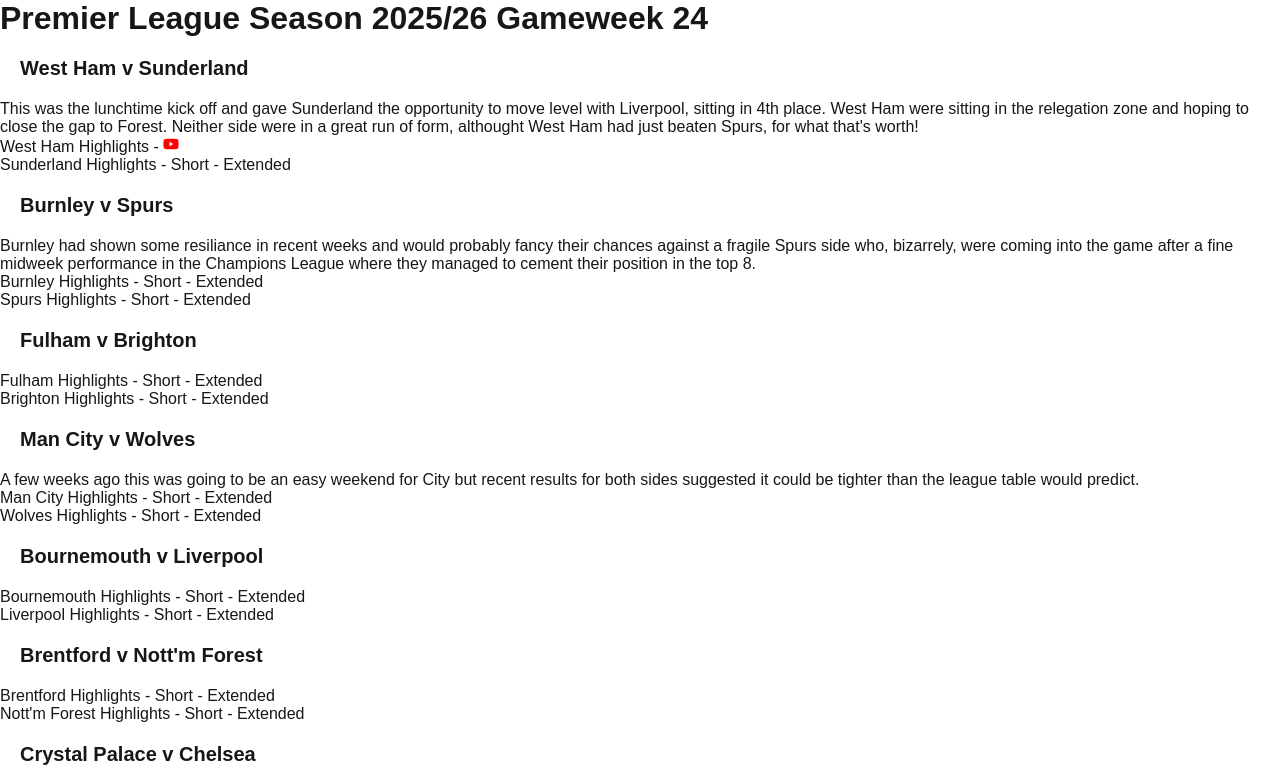
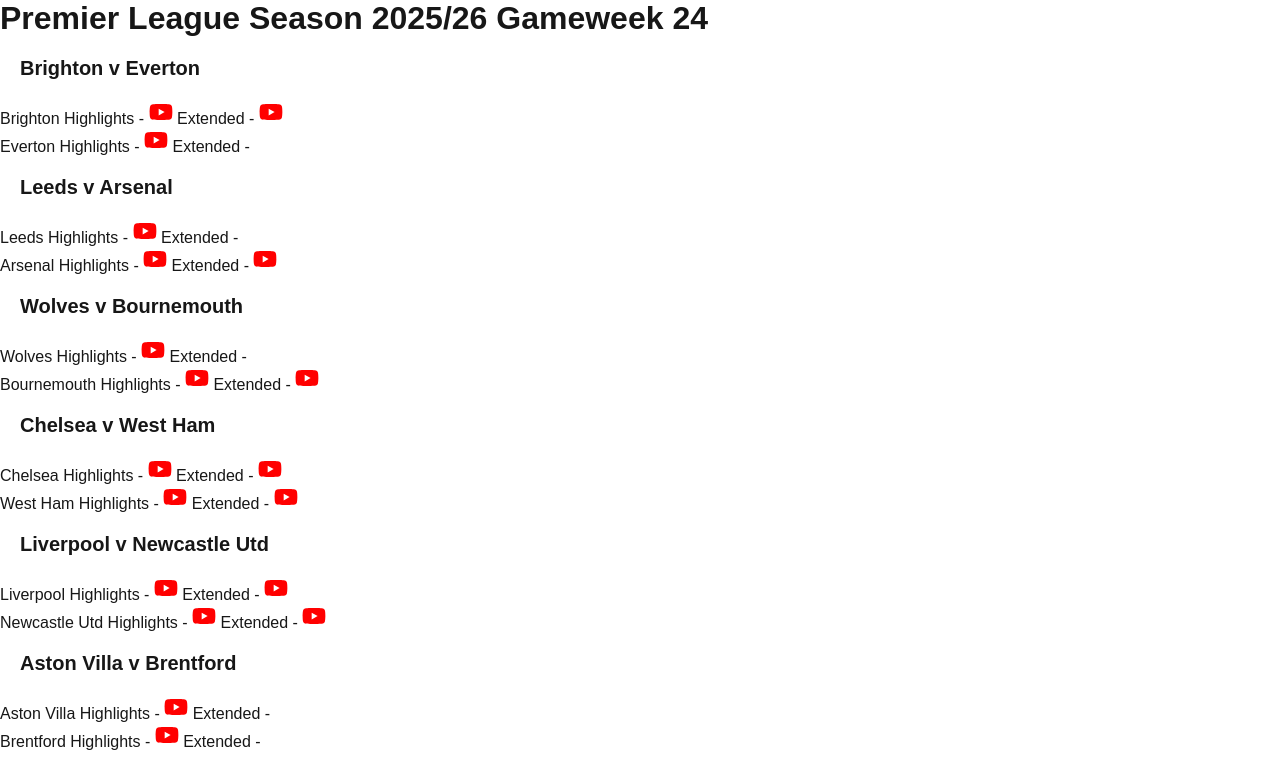
Before and after one commit to wisechimp/sporting-hilites, a Next.js app: page /football/premier-league/2025-26/matchweek-24 in a window 1280 px wide. Shown: the top 772 px of the page. Built offline with nearby package versions, Linux system fonts and the light colour scheme.

Commit message:
feat: Finishing off the Match 24 Youtube Links

```diff
--- a/src/app/football/premier-league/2025-26/matchweek-24/page.mdx
+++ b/src/app/football/premier-league/2025-26/matchweek-24/page.mdx
@@ -3,154 +3,148 @@
 export const metadata = {
   title: "Premier League Season 2025/26 Gameweek 24",
   shortTitle: " Matchweek 24",
-  publishedAt: "2026-01-31T00:00:00Z",
+  publishedAt: "2026-01-02T00:00:00Z",
   summary: "Matchweek 24.",
 };
 
 # {metadata.title}
 
 export const matchOne = {
-  teamOne: "West Ham",
-  teamOneShortLink: "nJcoHfx6q34",
-  teamOneLongLink: "",
-  teamTwo: "Sunderland",
-  teamTwoShortLink: "",
+  teamOne: "Brighton",
+  teamOneShortLink: "veINvp8ReOM",
+  teamOneLongLink: "etouMe0JVF0",
+  teamTwo: "Everton",
+  teamTwoShortLink: "hUtYodUv3fk",
   teamTwoLongLink: "",
 };
 
 ## {matchOne.teamOne} v {matchOne.teamTwo}
 
-This was the lunchtime kick off and gave Sunderland the opportunity to move level with Liverpool, sitting in 4th place. West Ham were sitting in the relegation zone and hoping to close the gap to Forest. Neither side were in a great run of form, althought West Ham had just beaten Spurs, for what that's worth!
-
-- {matchOne.teamOne} Highlights - <YoutubeLink videoCode={matchOne.teamOneShortLink} />
-- {matchOne.teamTwo} Highlights - Short - Extended
+- {matchOne.teamOne} Highlights - <YoutubeLink videoCode={matchOne.teamOneShortLink} /> Extended - <YoutubeLink videoCode={matchOne.teamOneLongLink} />
+- {matchOne.teamTwo} Highlights - <YoutubeLink videoCode={matchOne.teamTwoShortLink} /> Extended - <YoutubeLink videoCode={matchOne.teamTwoLongLink} />
 
 export const matchTwo = {
-  teamOne: "Burnley",
-  teamOneShortLink: "",
+  teamOne: "Leeds",
+  teamOneShortLink: "NhbOEb3iBQo",
   teamOneLongLink: "",
-  teamTwo: "Spurs",
-  teamTwoShortLink: "",
-  teamTwoLongLink: "",
+  teamTwo: "Arsenal",
+  teamTwoShortLink: "AEXSZGUBETg",
+  teamTwoLongLink: "oPayPQGNqy8",
 };
 
 ## {matchTwo.teamOne} v {matchTwo.teamTwo}
 
-Burnley had shown some resiliance in recent weeks and would probably fancy their chances against a fragile Spurs side who, bizarrely, were coming into the game after a fine midweek performance in the Champions League where they managed to cement their position in the top 8.
-
-- {matchTwo.teamOne} Highlights - Short - Extended
-- {matchTwo.teamTwo} Highlights - Short - Extended
+- {matchTwo.teamOne} Highlights - <YoutubeLink videoCode={matchTwo.teamOneShortLink} /> Extended - <YoutubeLink videoCode={matchTwo.teamOneLongLink} />
+- {matchTwo.teamTwo} Highlights - <YoutubeLink videoCode={matchTwo.teamTwoShortLink} /> Extended - <YoutubeLink videoCode={matchTwo.teamTwoLongLink} />
 
 export const matchThree = {
-  teamOne: "Fulham",
-  teamOneShortLink: "",
+  teamOne: "Wolves",
+  teamOneShortLink: "ND_DnlhiD2o",
   teamOneLongLink: "",
-  teamTwo: "Brighton",
-  teamTwoShortLink: "",
-  teamTwoLongLink: "",
+  teamTwo: "Bournemouth",
+  teamTwoShortLink: "xirDY-_WML0",
+  teamTwoLongLink: "_jKb_OmSF9o",
 };
 
 ## {matchThree.teamOne} v {matchThree.teamTwo}
 
-- {matchThree.teamOne} Highlights - Short - Extended
-- {matchThree.teamTwo} Highlights - Short - Extended
+- {matchThree.teamOne} Highlights - <YoutubeLink videoCode={matchThree.teamOneShortLink} /> Extended - <YoutubeLink videoCode={matchThree.teamOneLongLink} />
+- {matchThree.teamTwo} Highlights - <YoutubeLink videoCode={matchThree.teamTwoShortLink} /> Extended - <YoutubeLink videoCode={matchThree.teamTwoLongLink} />
 
 export const matchFour = {
-  teamOne: "Man City",
-  teamOneShortLink: "",
-  teamOneLongLink: "",
-  teamTwo: "Wolves",
-  teamTwoShortLink: "",
-  teamTwoLongLink: "",
+  teamOne: "Chelsea",
+  teamOneShortLink: "pGu6y035sZk",
+  teamOneLongLink: "g9O3_QlnXh8",
+  teamTwo: "West Ham",
+  teamTwoShortLink: "wvLOjRb10sQ",
+  teamTwoLongLink: "r6zLNRsSYt8",
 };
 
 ## {matchFour.teamOne} v {matchFour.teamTwo}
 
-A few weeks ago this was going to be an easy weekend for City but recent results for both sides suggested it could be tighter than the league table would predict.
-
-- {matchFour.teamOne} Highlights - Short - Extended
-- {matchFour.teamTwo} Highlights - Short - Extended
+- {matchFour.teamOne} Highlights - <YoutubeLink videoCode={matchFour.teamOneShortLink} /> Extended - <YoutubeLink videoCode={matchFour.teamOneLongLink} />
+- {matchFour.teamTwo} Highlights - <YoutubeLink videoCode={matchFour.teamTwoShortLink} /> Extended - <YoutubeLink videoCode={matchFour.teamTwoLongLink} />
 
 export const matchFive = {
-  teamOne: "Bournemouth",
-  teamOneShortLink: "",
-  teamOneLongLink: "",
-  teamTwo: "Liverpool",
-  teamTwoShortLink: "",
-  teamTwoLongLink: "",
+  teamOne: "Liverpool",
+  teamOneShortLink: "j9HqJXp0KjA",
+  teamOneLongLink: "SV88XvZMMqI",
+  teamTwo: "Newcastle Utd",
+  teamTwoShortLink: "CO0AIP8h5A8",
+  teamTwoLongLink: "ujyx1bN4COo",
 };
 
 ## {matchFive.teamOne} v {matchFive.teamTwo}
 
-- {matchFive.teamOne} Highlights - Short - Extended
-- {matchFive.teamTwo} Highlights - Short - Extended
+- {matchFive.teamOne} Highlights - <YoutubeLink videoCode={matchFive.teamOneShortLink} /> Extended - <YoutubeLink videoCode={matchFive.teamOneLongLink} />
+- {matchFive.teamTwo} Highlights - <YoutubeLink videoCode={matchFive.teamTwoShortLink} /> Extended - <YoutubeLink videoCode={matchFive.teamTwoLongLink} />
 
 export const matchSix = {
-  teamOne: "Brentford",
-  teamOneShortLink: "",
+  teamOne: "Aston Villa",
+  teamOneShortLink: "JLQWb5hC7Mw",
   teamOneLongLink: "",
-  teamTwo: "Nott'm Forest",
-  teamTwoShortLink: "",
+  teamTwo: "Brentford",
+  teamTwoShortLink: "OsHAMHhdpNo",
   teamTwoLongLink: "",
 };
 
 ## {matchSix.teamOne} v {matchSix.teamTwo}
 
-- {matchSix.teamOne} Highlights - Short - Extended
-- {matchSix.teamTwo} Highlights - Short - Extended
+- {matchSix.teamOne} Highlights - <YoutubeLink videoCode={matchSix.teamOneShortLink} /> Extended - <YoutubeLink videoCode={matchSix.teamOneLongLink} />
+- {matchSix.teamTwo} Highlights - <YoutubeLink videoCode={matchSix.teamTwoShortLink} /> Extended - <YoutubeLink videoCode={matchSix.teamTwoLongLink} />
 
 export const matchSeven = {
-  teamOne: "Crystal Palace",
-  teamOneShortLink: "",
-  teamOneLongLink: "",
-  teamTwo: "Chelsea",
-  teamTwoShortLink: "",
+  teamOne: "Man Utd",
+  teamOneShortLink: "gqzFnG4ue50",
+  teamOneLongLink: "1o4FnHp5HUE",
+  teamTwo: "Fulham",
+  teamTwoShortLink: "pTlI5H4P8sc",
   teamTwoLongLink: "",
 };
 
 ## {matchSeven.teamOne} v {matchSeven.teamTwo}
 
-- {matchSeven.teamOne} Highlights - Short - Extended
-- {matchSeven.teamTwo} Highlights - Short - Extended
+- {matchSeven.teamOne} Highlights - <YoutubeLink videoCode={matchSeven.teamOneShortLink} /> Extended - <YoutubeLink videoCode={matchSeven.teamOneLongLink} />
+- {matchSeven.teamTwo} Highlights - <YoutubeLink videoCode={matchSeven.teamTwoShortLink} /> Extended - <YoutubeLink videoCode={matchSeven.teamTwoLongLink} />
 
 export const matchEight = {
-  teamOne: "Newcastle",
-  teamOneShortLink: "",
-  teamOneLongLink: "",
-  teamTwo: "Aston Villa",
-  teamTwoShortLink: "",
+  teamOne: "Nottm Forest",
+  teamOneShortLink: "7NEFNhf-MgA",
+  teamOneLongLink: "fTKP8Jiic0A",
+  teamTwo: "Crystal Palace",
+  teamTwoShortLink: "gC8a3IdPISQ",
   teamTwoLongLink: "",
 };
 
 ## {matchEight.teamOne} v {matchEight.teamTwo}
 
-- {matchEight.teamOne} Highlights - Short - Extended
-- {matchEight.teamTwo} Highlights - Short - Extended
+- {matchEight.teamOne} Highlights - <YoutubeLink videoCode={matchEight.teamOneShortLink} /> Extended - <YoutubeLink videoCode={matchEight.teamOneLongLink} />
+- {matchEight.teamTwo} Highlights - <YoutubeLink videoCode={matchEight.teamTwoShortLink} /> Extended - <YoutubeLink videoCode={matchEight.teamTwoLongLink} />
 
 export const matchNine = {
-  teamOne: "Arsenal",
-  teamOneShortLink: "",
+  teamOne: "Spurs",
+  teamOneShortLink: "3MXyp49jr6A",
   teamOneLongLink: "",
-  teamTwo: "Man Utd",
-  teamTwoShortLink: "",
-  teamTwoLongLink: "",
+  teamTwo: "Man City",
+  teamTwoShortLink: "-rv53XmZi98",
+  teamTwoLongLink: "Q0yd9_Tv3uU",
 };
 
 ## {matchNine.teamOne} v {matchNine.teamTwo}
 
-- {matchNine.teamOne} Highlights - Short - Extended
-- {matchNine.teamTwo} Highlights - Short - Extended
+- {matchNine.teamOne} Highlights - <YoutubeLink videoCode={matchNine.teamOneShortLink} /> Extended - <YoutubeLink videoCode={matchNine.teamOneLongLink} />
+- {matchNine.teamTwo} Highlights - <YoutubeLink videoCode={matchNine.teamTwoShortLink} /> Extended - <YoutubeLink videoCode={matchNine.teamTwoLongLink} />
 
 export const matchTen = {
-  teamOne: "Everton",
-  teamOneShortLink: "",
-  teamOneLongLink: "",
-  teamTwo: "Leeds",
-  teamTwoShortLink: "",
+  teamOne: "Sunderland",
+  teamOneShortLink: "d7bV7bPITBk",
+  teamOneLongLink: "dj9CUeHOZLI",
+  teamTwo: "Burnley",
+  teamTwoShortLink: "3DRcbn_Sh0M",
   teamTwoLongLink: "",
 };
 
 ## {matchTen.teamOne} v {matchTen.teamTwo}
 
-- {matchTen.teamOne} Highlights - Short - Extended
-- {matchTen.teamTwo} Highlights - Short - Extended
+- {matchTen.teamOne} Highlights - <YoutubeLink videoCode={matchTen.teamOneShortLink} /> Extended - <YoutubeLink videoCode={matchTen.teamOneLongLink} />
+- {matchTen.teamTwo} Highlights - <YoutubeLink videoCode={matchTen.teamTwoShortLink} /> Extended - <YoutubeLink videoCode={matchTen.teamTwoLongLink} />
--- a/src/components/Youtube-Link/index.tsx
+++ b/src/components/Youtube-Link/index.tsx
@@ -9,10 +9,13 @@
 };
 
 const YoutubeLink = ({ videoCode }: YoutubeLinkProps) => {
+  if (videoCode === "") {
+    return;
+  }
   const url = youtubeLinkBuilder(videoCode);
   return (
     <a href={url} target="_blank" rel="noopener noreferrer">
-      <FaYoutube color="red" />
+      <FaYoutube color="red" size={24} />
     </a>
   );
 };
```
